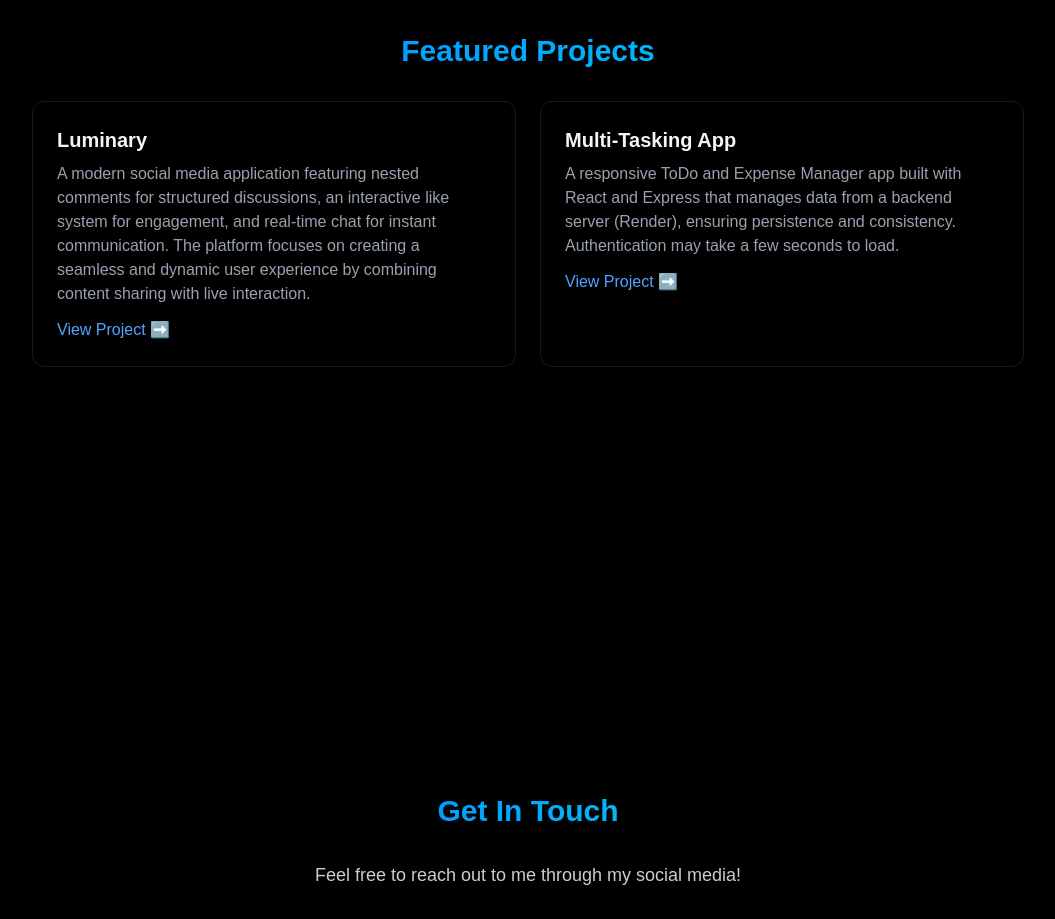
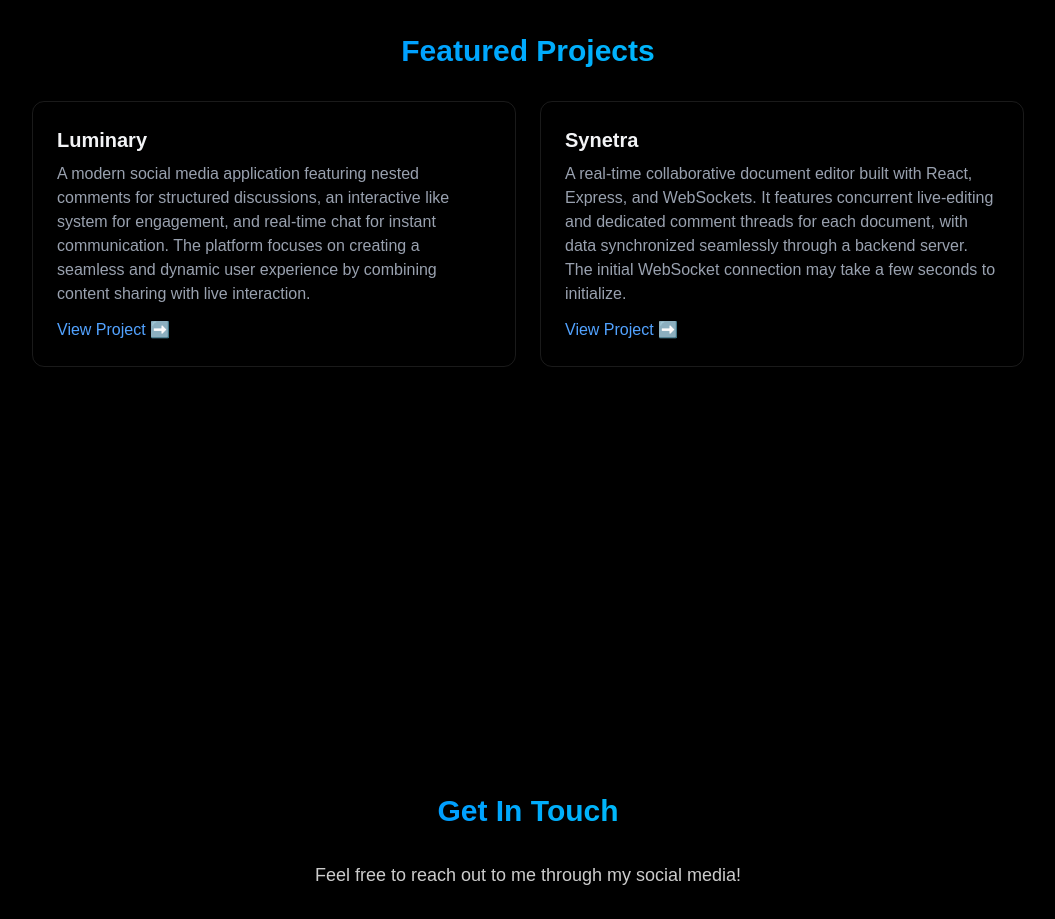
Before and after one commit to NilankaDev-12/nilanka-dev-portfolio, a React (Vite) app: page / in a window 1280 px wide. Shown: the part 1800-2719 px from the top of the page, without its empty margins (112-1167 px from the left). Built offline with nearby package versions, Linux system fonts and the light colour scheme; a web font is replaced by a local one.

Commit message:
Added project

```diff
--- a/src/components/sections/Projects.jsx
+++ b/src/components/sections/Projects.jsx
@@ -40,16 +40,17 @@ const Projects = () => {
           hover:shadow-[0_2px_8px_rgba(59,130,246,0.1)] transition-all
           "
             >
-              <h3 className="text-xl font-bold mb-2">Multi-Tasking App</h3>
+              <h3 className="text-xl font-bold mb-2">Synetra</h3>
               <p className="text-gray-400 mb-3">
-                A responsive ToDo and Expense Manager app built with React and
-                Express that manages data from a backend server (Render),
-                ensuring persistence and consistency. Authentication may take a
-                few seconds to load.
+                A real-time collaborative document editor built with React,
+                Express, and WebSockets. It features concurrent live-editing and
+                dedicated comment threads for each document, with data
+                synchronized seamlessly through a backend server. The initial
+                WebSocket connection may take a few seconds to initialize.
               </p>
               <div className="flex justify-between items-center">
                 <a
-                  href="https://nilanka-multi-tasking.netlify.app//"
+                  href="https://synetra-frontend.vercel.app//"
                   target="_blank"
                   className="text-blue-400 hover:text-blue-300 transition-colors"
                 >
```
